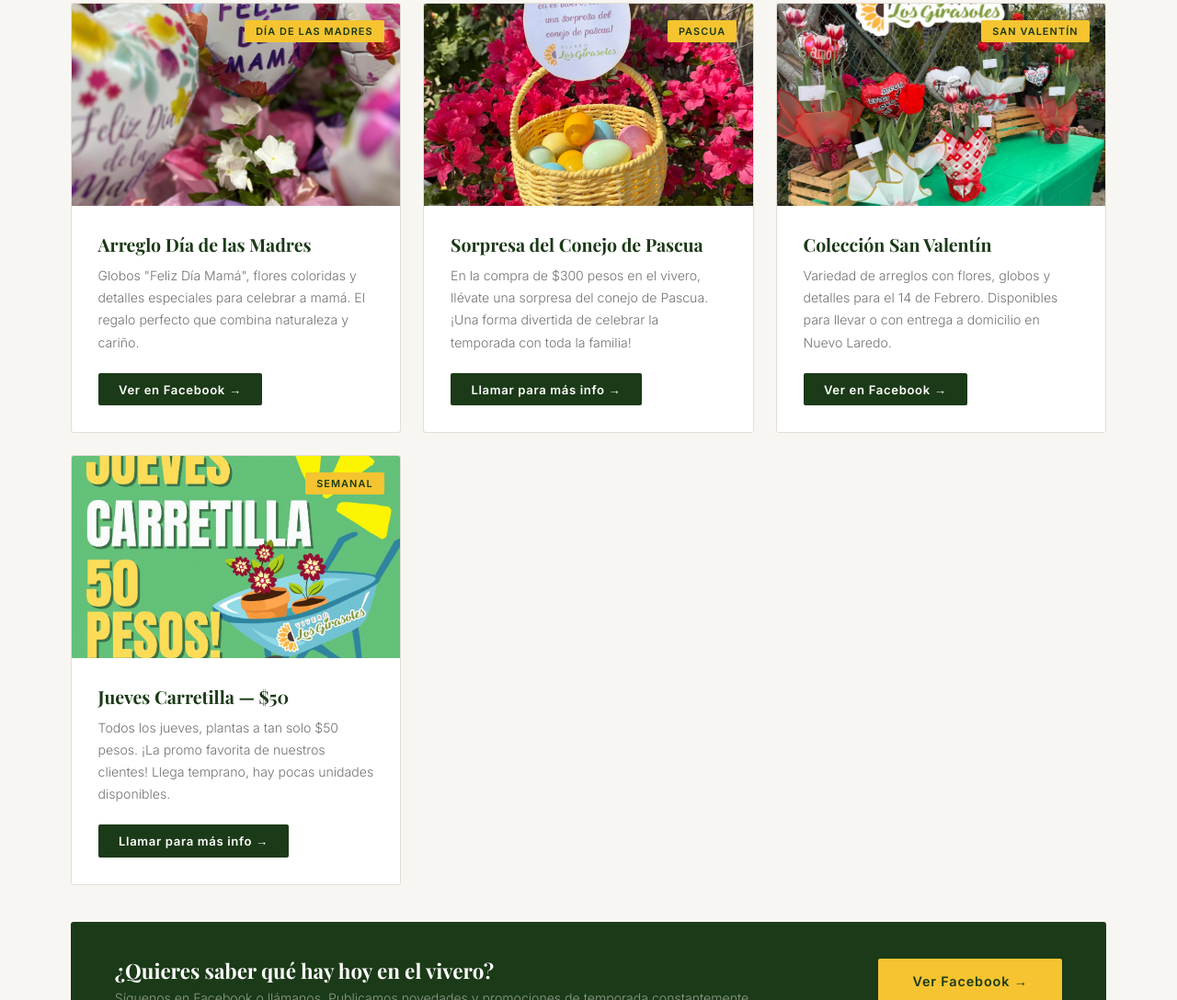
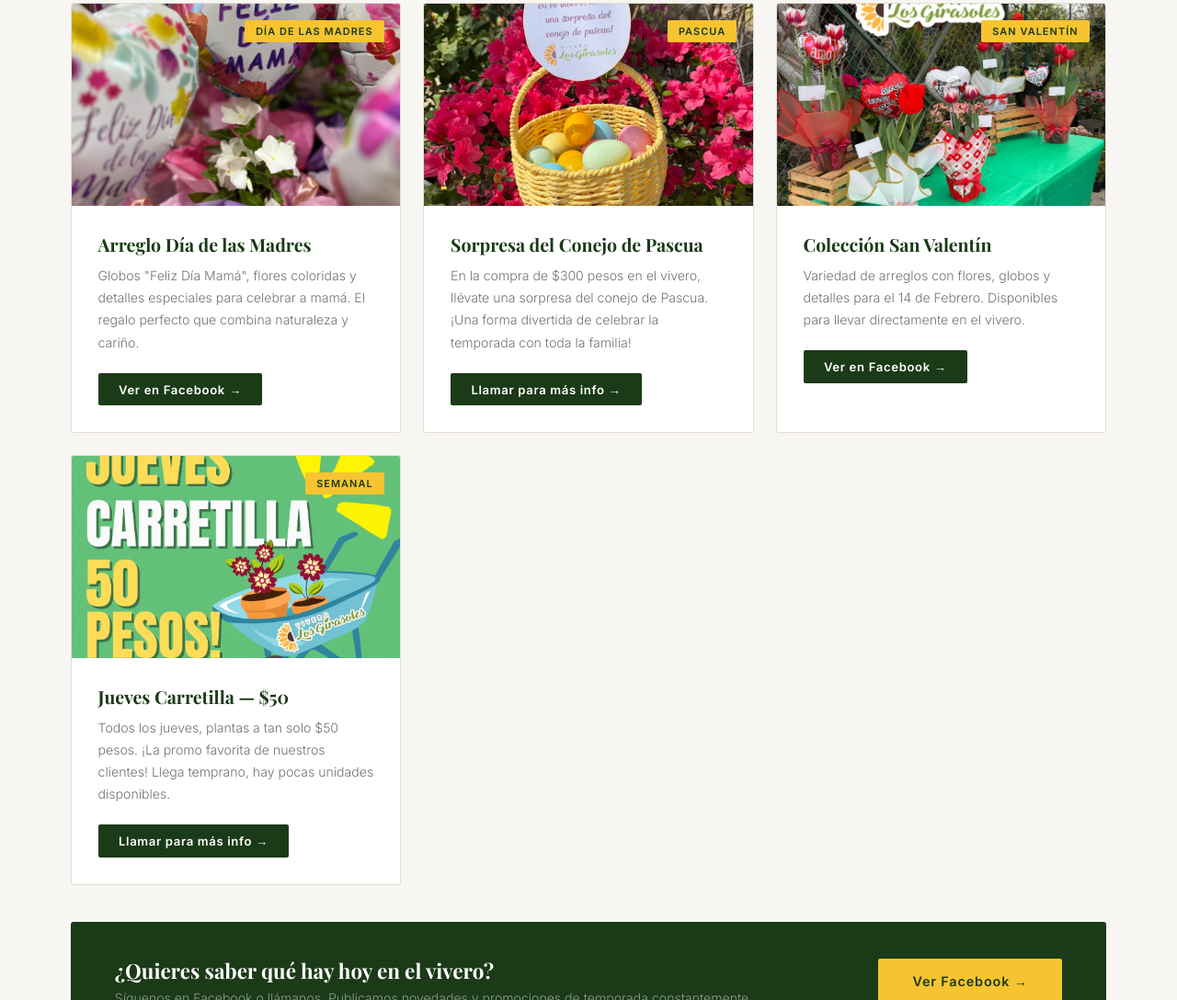
Before and after one commit to hugovargas843-beep/vivero-girasoles, a plain HTML site: page index.html in a window 1280 px wide. Shown: the part 4238-5326 px from the top of the page at 92% size. Drawn offline with nearby package versions, Linux system fonts and the light colour scheme; a web font is replaced by a local one.

Commit message:
Corregir texto entrega a domicilio en promo San Valentín

```diff
--- a/index.html
+++ b/index.html
@@ -572,7 +572,7 @@
                 <div class="promo-img"><img src="assets/promo-san-valentin2.jpg" alt="Mesa de arreglos San Valentín"></div>
                 <div class="promo-body">
                     <h3>Colección San Valentín</h3>
-                    <p>Variedad de arreglos con flores, globos y detalles para el 14 de Febrero. Disponibles para llevar o con entrega a domicilio en Nuevo Laredo.</p>
+                    <p>Variedad de arreglos con flores, globos y detalles para el 14 de Febrero. Disponibles para llevar directamente en el vivero.</p>
                     <a href="https://www.facebook.com/p/Vivero-Los-Girasoles-NLdo-100057190070126/" target="_blank" rel="noopener" class="promo-cta">Ver en Facebook →</a>
                 </div>
             </div>
```
